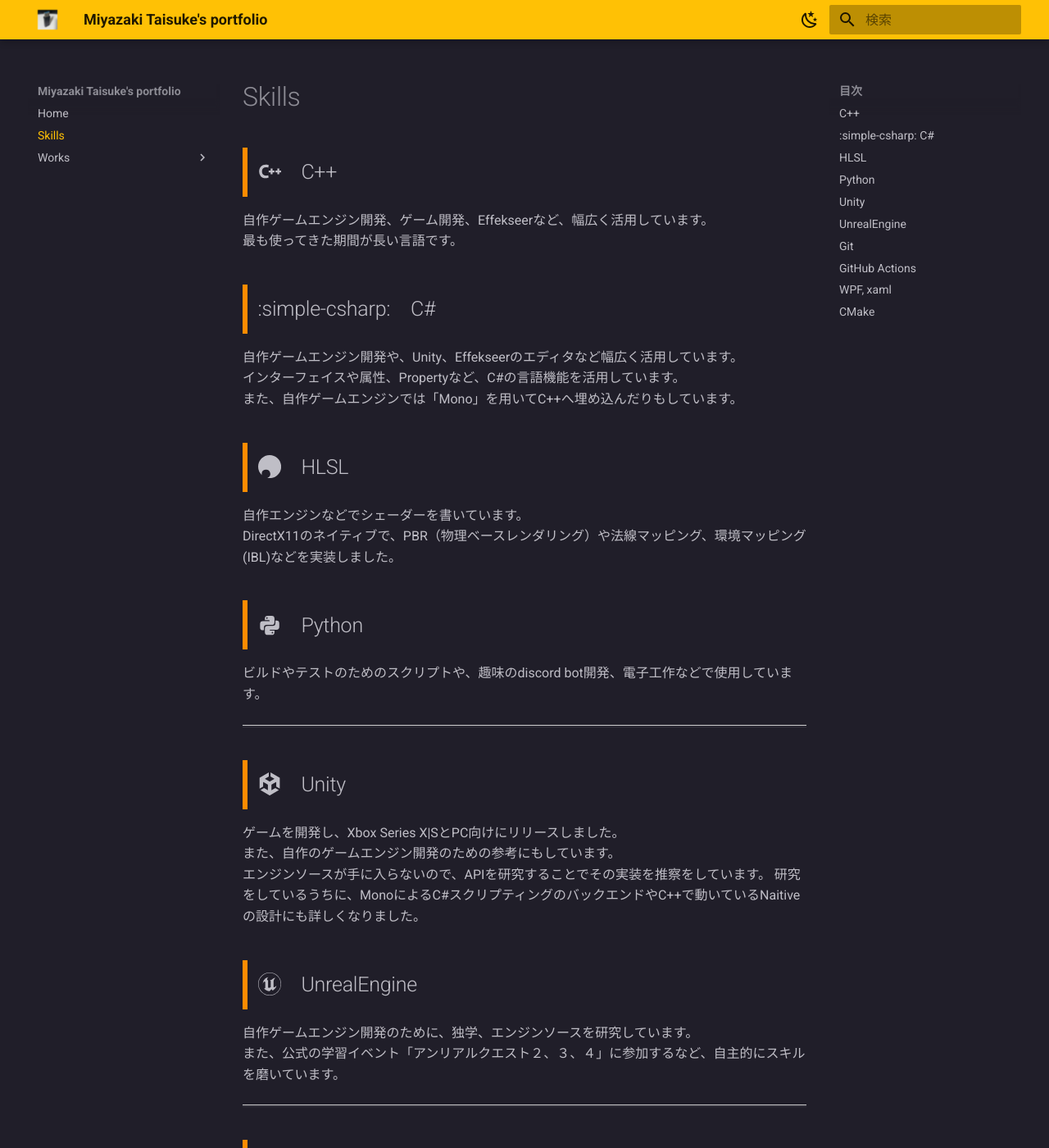
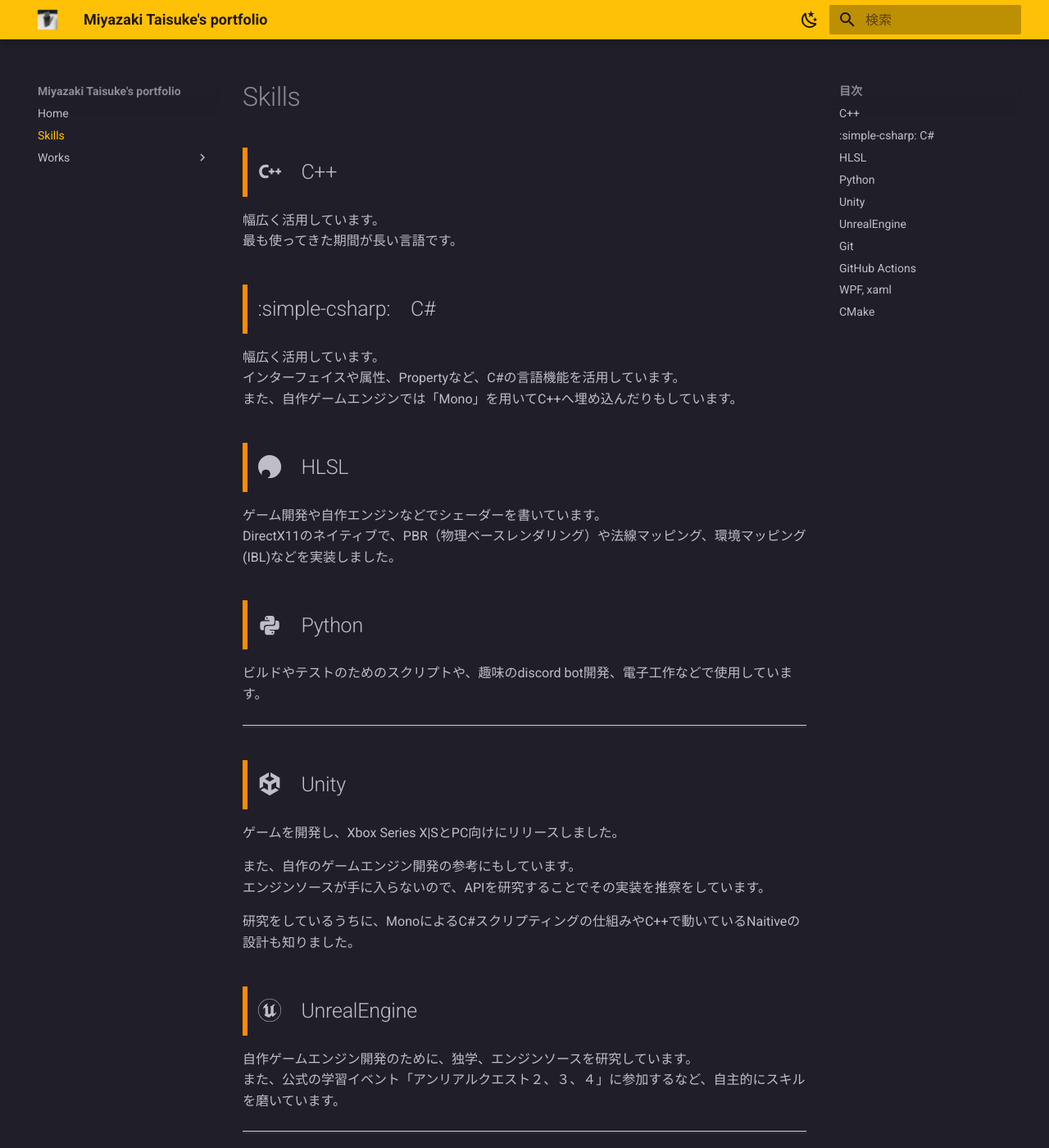
Before and after one commit to mewmew-tea/Portfolio, an MkDocs documentation site: the page built from docs/skills.md, in a window 1280 px wide and 1400 px high. Shown: the whole window at 82% size. Built offline with MkDocs 1.6.1 and Material for MkDocs 9.7.7, drawn with Linux system fonts in a browser that asks for light colours; some of the changed text lies outside the part shown.

Commit message:
Update skills

```diff
--- a/docs/skills.md
+++ b/docs/skills.md
@@ -1,17 +1,17 @@
 # Skills
 
 ## :material-language-cpp:　C++
-自作ゲームエンジン開発、ゲーム開発、Effekseerなど、幅広く活用しています。
+幅広く活用しています。
 最も使ってきた期間が長い言語です。
 
 
 ## :simple-csharp:　C\#
-自作ゲームエンジン開発や、Unity、Effekseerのエディタなど幅広く活用しています。
+幅広く活用しています。
 インターフェイスや属性、Propertyなど、C#の言語機能を活用しています。
 また、自作ゲームエンジンでは「Mono」を用いてC++へ埋め込んだりもしています。
 
 ## :simple-shadow:　HLSL
-自作エンジンなどでシェーダーを書いています。
+ゲーム開発や自作エンジンなどでシェーダーを書いています。
 DirectX11のネイティブで、PBR（物理ベースレンダリング）や法線マッピング、環境マッピング(IBL)などを実装しました。
 
 ## :material-language-python:　Python
@@ -21,9 +21,11 @@ DirectX11のネイティブで、PBR（物理ベースレンダリング）や
 
 ## :fontawesome-brands-unity:　Unity
 ゲームを開発し、Xbox Series X|SとPC向けにリリースしました。
-また、自作のゲームエンジン開発のための参考にもしています。
+
+また、自作のゲームエンジン開発の参考にもしています。
 エンジンソースが手に入らないので、APIを研究することでその実装を推察をしています。
-研究をしているうちに、MonoによるC#スクリプティングのバックエンドやC++で動いているNaitiveの設計にも詳しくなりました。
+
+研究をしているうちに、MonoによるC#スクリプティングの仕組みやC++で動いているNaitiveの設計も知りました。
 
 ## :simple-unrealengine:　UnrealEngine
 自作ゲームエンジン開発のために、独学、エンジンソースを研究しています。
@@ -37,8 +39,9 @@ DirectX11のネイティブで、PBR（物理ベースレンダリング）や
 
 ## :simple-githubactions:　GitHub Actions
 CI/CDのワークフロー構築に使っています。
+自作エンジンでは、ビルドやテストを自動で実行しています。
+
 自作ゲームエンジンだけでなく、^^**このポートフォリオそのものにも使用しています。**^^
-自作エンジンでは、ビルドやテストを自動で実行しています。
 このポートフォリオでは、Markdownで記述されたテキストをhtmlへ自動変換しています。
 
 ## :fontawesome-regular-window-restore:　WPF, xaml
@@ -46,5 +49,5 @@ CI/CDのワークフロー構築に使っています。
 WPFの持つバインディング機能を活用した、MVVMパターンを意識して開発しています。
 
 ## :simple-cmake:　CMake
-自作ゲームエンジンやEffekseerのビルドで使用しています。
+ビルドで使用しています。
 ビルドプロセスが肥大・複雑であるエンジン開発には欠かせないと考え、独学しました。
```
